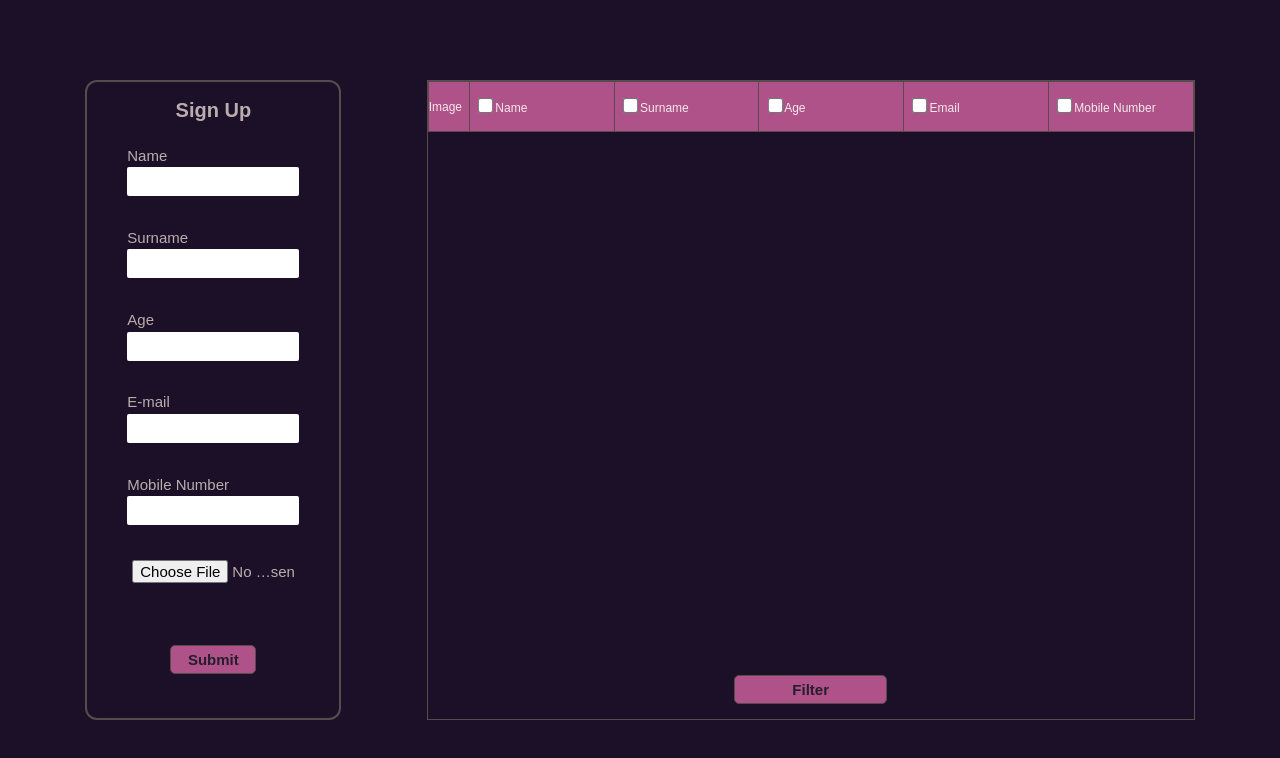
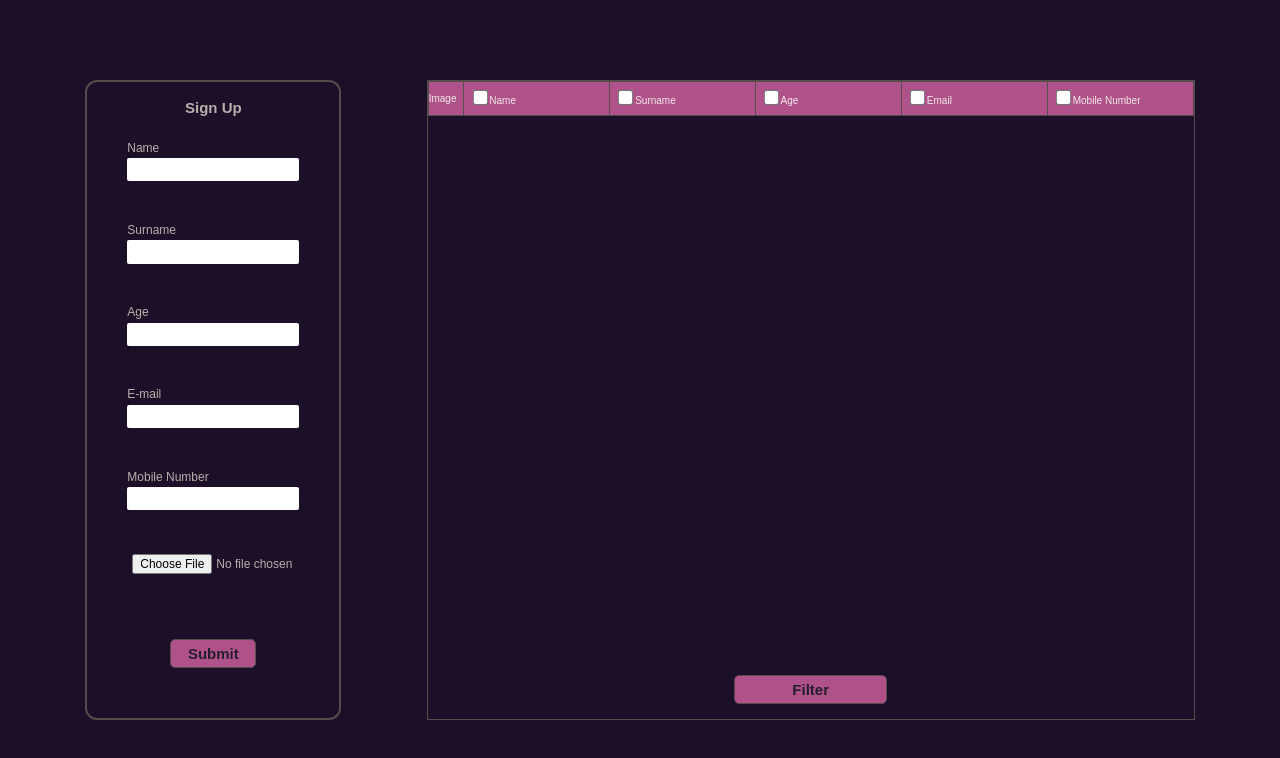
Before and after one commit to lashadeiso/List-Filter, a plain HTML site: page index.html in a window 1280 px wide. Drawn offline with Linux system fonts and the light colour scheme.

Commit message:
style change

```diff
--- a/index.html
+++ b/index.html
@@ -28,7 +28,7 @@
           </div>
           <div class="form-control">
             <label>E-mail</label>
-            <input type="text" class="student email" />
+            <input type="email" class="student email" />
           </div>
           <div class="form-control">
             <label>Mobile Number</label>
--- a/style.css
+++ b/style.css
@@ -26,7 +26,7 @@ body {
 }
 
 input[type="checkbox"] {
-  transform: scale(2);
+  transform: scale(1.5);
 }
 
 .container {
@@ -44,7 +44,7 @@ input[type="checkbox"] {
   border-radius: 1.2rem;
 }
 .section-1 h1 {
-  font-size: 4rem;
+  font-size: 3rem;
   display: flex;
   justify-content: space-evenly;
   margin-top: 2%;
@@ -67,10 +67,10 @@ input[type="checkbox"] {
 }
 
 .form-control input {
-  height: 50%;
+  height: 40%;
   width: 100%;
   padding: 0.2rem;
-  font-size: 2.5rem;
+  font-size: 2rem;
   border-radius: 0.2rem;
   border: none;
   padding-left: 0.5rem;
@@ -78,14 +78,14 @@ input[type="checkbox"] {
 .form-control label {
   width: 100%;
   margin: 0 auto;
-  font-size: 2.2rem;
+  font-size: 2rem;
   margin-bottom: 2%;
 }
 
 .btn {
   width: 40%;
   margin: 2% auto;
-  padding: 1.5rem;
+  padding: 1.2rem;
   border: 0.1rem solid var(--border-color);
   border-radius: 0.5rem;
   cursor: pointer;
@@ -119,7 +119,7 @@ input[type="checkbox"] {
 }
 .students-list td,
 .students-list th {
-  height: 5rem;
+  height: 3rem;
   width: 10%;
   border: 0.1rem solid var(--border-color);
   padding-left: 1%;
@@ -132,7 +132,7 @@ input[type="checkbox"] {
 }
 
 .student-img {
-  height: 5rem;
+  height: 3rem;
   width: 100%;
   object-fit: cover;
 }
@@ -142,7 +142,7 @@ input[type="checkbox"] {
   color: var(--primary-font-color);
   background-color: var(--btn-primary-color);
   transition: all 0.5s;
-  font-size: 2.5rem;
+  font-size: 2rem;
   font-weight: 500;
 }
 .students-list th:hover {
@@ -151,7 +151,7 @@ input[type="checkbox"] {
 .students-list td {
   color: var(--secondary-font-color);
   background-color: var(--main-secondary-color);
-  font-size: 2.2rem;
+  font-size: 2rem;
 }
 .students-list tr:nth-child(even) {
   background-color: #f2f2f2;
@@ -166,20 +166,20 @@ input[type="checkbox"] {
 
 @media (max-width: 1600px) {
   .section-1 h1 {
-    font-size: 2rem;
+    font-size: 1.5rem;
   }
   .students-list th {
-    font-size: 1.2rem;
+    font-size: 1rem;
     font-weight: 300;
   }
   .students-list td {
+    font-size: 1rem;
+  }
+  .form-control input {
     font-size: 1.2rem;
   }
-  .form-control input {
-    font-size: 1.5rem;
-  }
   .form-control label {
-    font-size: 1.5rem;
+    font-size: 1.2rem;
   }
   input[type="checkbox"] {
     transform: scale(1.2);
```
